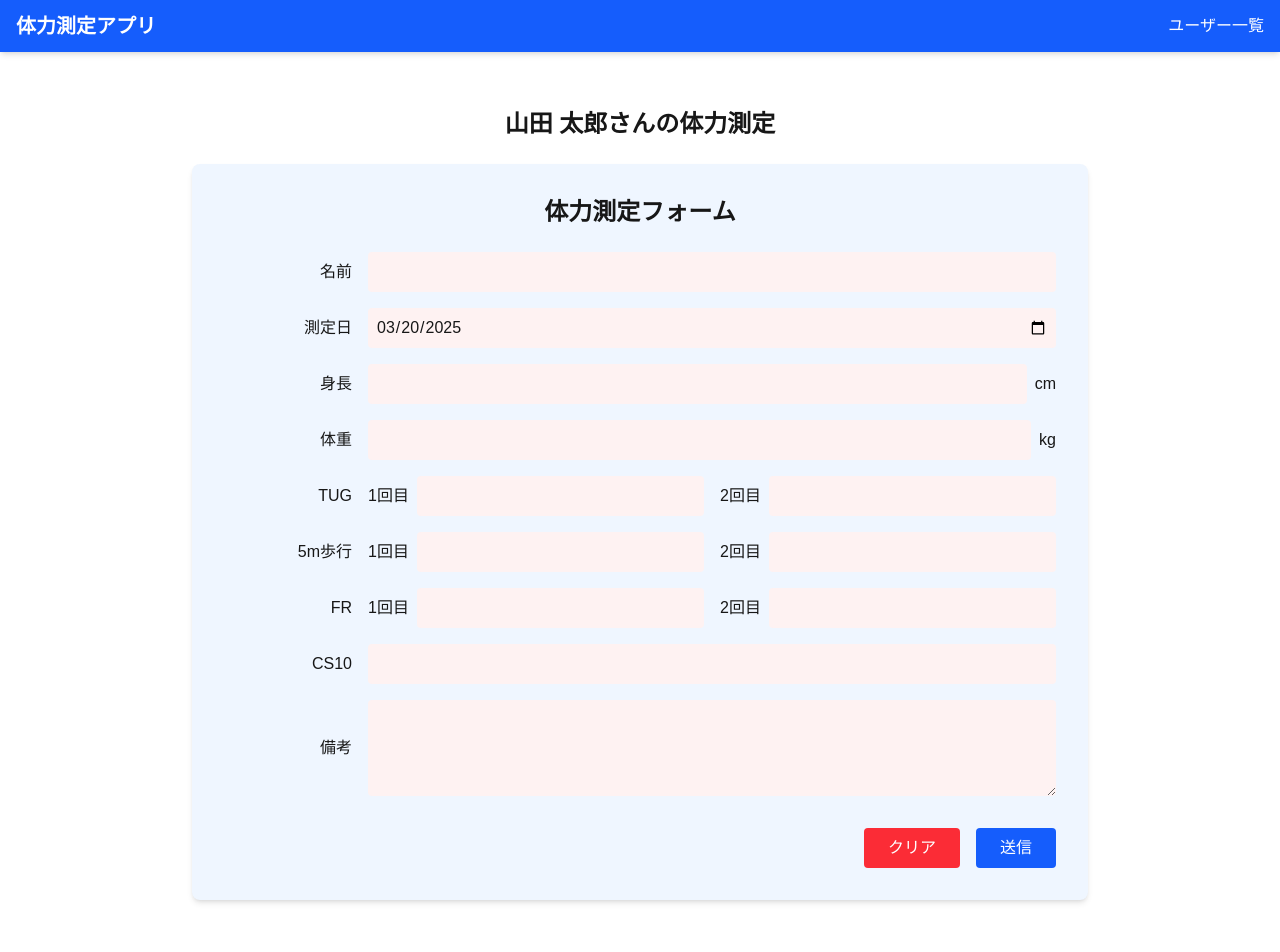
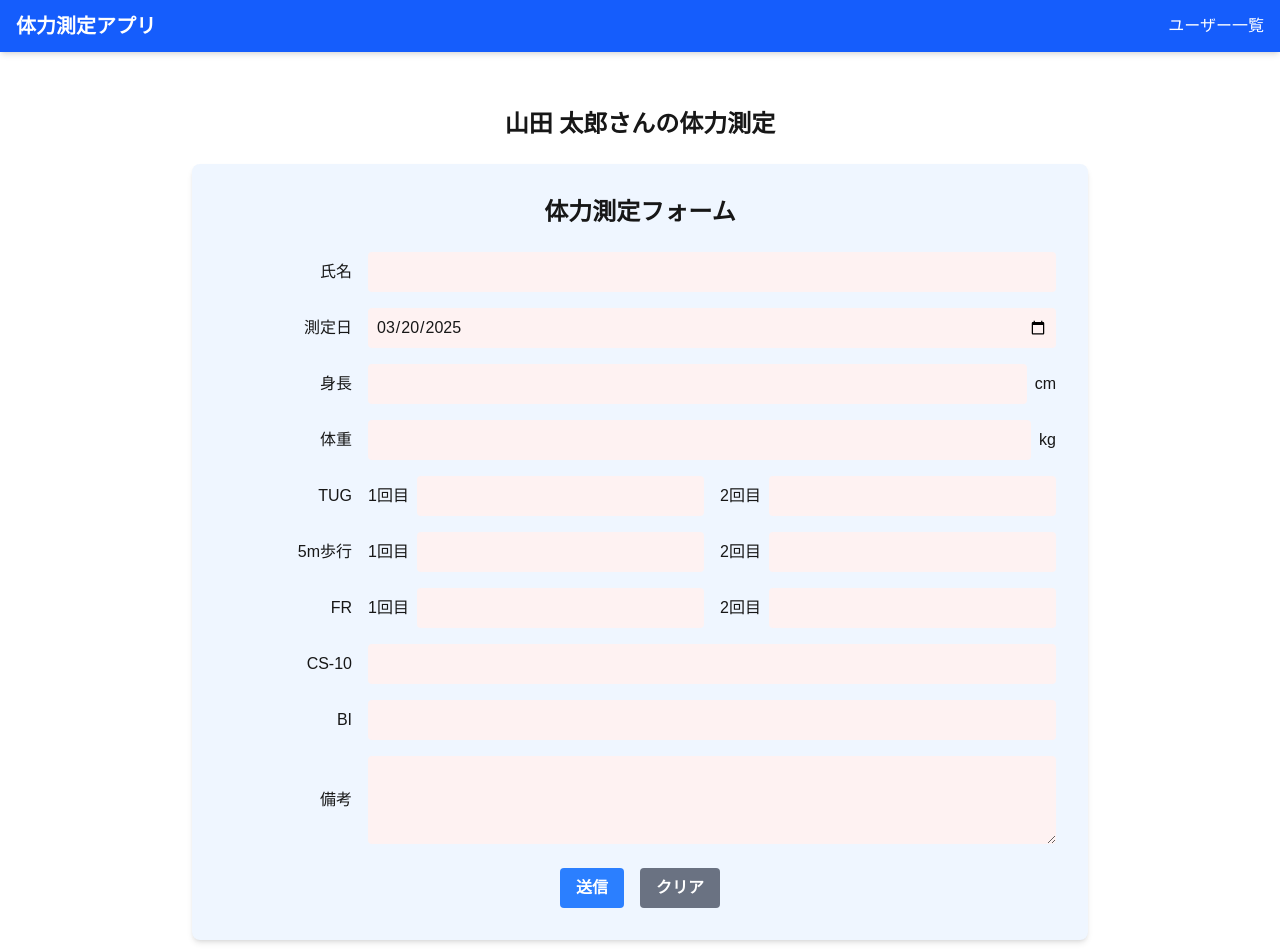
Before and after one commit to hiderin3658/PhysicalFitness, a Next.js app: page /measurement/1 in a window 1280 px wide. Shown: the top 952 px of the page. Built offline with nearby package versions, Linux system fonts and the light colour scheme.

Commit message:
型安全性を向上させ、ESLintエラーを修正

```diff
--- a/app/components/MeasurementForm.tsx
+++ b/app/components/MeasurementForm.tsx
@@ -1,14 +1,15 @@
 'use client';
 
 import { useState, FormEvent } from 'react';
+import { MeasurementFormData } from '../lib/types';
 
 interface MeasurementFormProps {
-  onSubmit: (data: any) => void;
-  initialData?: any;
+  onSubmit: (data: MeasurementFormData) => void;
+  initialData?: Partial<MeasurementFormData>;
 }
 
 export default function MeasurementForm({ onSubmit, initialData = {} }: MeasurementFormProps) {
-  const [formData, setFormData] = useState({
+  const [formData, setFormData] = useState<MeasurementFormData>({
     name: initialData.name || '',
     measurementDate: initialData.measurementDate || new Date().toISOString().split('T')[0],
     height: initialData.height || '',
@@ -26,6 +27,7 @@ export default function MeasurementForm({ onSubmit, initialData = {} }: Measurem
       second: initialData.fr?.second || '',
     },
     cs10: initialData.cs10 || '',
+    bi: initialData.bi || '',
     notes: initialData.notes || '',
   });
 
@@ -34,18 +36,18 @@ export default function MeasurementForm({ onSubmit, initialData = {} }: Measurem
 
     if (name.includes('.')) {
       const [parent, child] = name.split('.');
-      setFormData({
-        ...formData,
+      setFormData(prev => ({
+        ...prev,
         [parent]: {
-          ...formData[parent as keyof typeof formData],
+          ...(prev[parent as keyof typeof prev] as Record<string, string | number>),
           [child]: value,
         },
-      });
+      }));
     } else {
-      setFormData({
-        ...formData,
+      setFormData(prev => ({
+        ...prev,
         [name]: value,
-      });
+      }));
     }
   };
 
@@ -53,27 +55,27 @@ export default function MeasurementForm({ onSubmit, initialData = {} }: Measurem
     e.preventDefault();
 
     // 最良値の計算
-    const processedData = {
+    const processedData: MeasurementFormData = {
       ...formData,
       tug: {
         ...formData.tug,
         best: Math.min(
-          parseFloat(formData.tug.first) || 0,
-          parseFloat(formData.tug.second) || 0
+          parseFloat(formData.tug.first as string) || 0,
+          parseFloat(formData.tug.second as string) || 0
         ),
       },
       walkingSpeed: {
         ...formData.walkingSpeed,
         best: Math.max(
-          parseFloat(formData.walkingSpeed.first) || 0,
-          parseFloat(formData.walkingSpeed.second) || 0
+          parseFloat(formData.walkingSpeed.first as string) || 0,
+          parseFloat(formData.walkingSpeed.second as string) || 0
         ),
       },
       fr: {
         ...formData.fr,
         best: Math.max(
-          parseFloat(formData.fr.first) || 0,
-          parseFloat(formData.fr.second) || 0
+          parseFloat(formData.fr.first as string) || 0,
+          parseFloat(formData.fr.second as string) || 0
         ),
       },
     };
@@ -100,6 +102,7 @@ export default function MeasurementForm({ onSubmit, initialData = {} }: Measurem
         second: '',
       },
       cs10: '',
+      bi: '',
       notes: '',
     });
   };
@@ -110,9 +113,9 @@ export default function MeasurementForm({ onSubmit, initialData = {} }: Measurem
         <h1 className="text-2xl font-bold mb-6 text-center">体力測定フォーム</h1>
         <form onSubmit={handleSubmit}>
           <div className="grid grid-cols-1 gap-4">
-            {/* 名前 */}
+            {/* 氏名 */}
             <div className="flex items-center">
-              <label className="w-32 text-right mr-4">名前</label>
+              <label className="w-32 text-right mr-4">氏名</label>
               <input
                 type="text"
                 name="name"
@@ -236,7 +239,7 @@ export default function MeasurementForm({ onSubmit, initialData = {} }: Measurem
                     value={formData.fr.first}
                     onChange={handleChange}
                     className="flex-1 p-2 rounded bg-red-50"
-                    step="0.1"
+                    step="0.01"
                   />
                 </div>
                 <div className="flex-1 flex items-center">
@@ -247,22 +250,37 @@ export default function MeasurementForm({ onSubmit, initialData = {} }: Measurem
                     value={formData.fr.second}
                     onChange={handleChange}
                     className="flex-1 p-2 rounded bg-red-50"
-                    step="0.1"
+                    step="0.01"
                   />
                 </div>
               </div>
             </div>
 
-            {/* CS10 */}
+            {/* CS-10 */}
             <div className="flex items-center">
-              <label className="w-32 text-right mr-4">CS10</label>
+              <label className="w-32 text-right mr-4">CS-10</label>
               <input
                 type="number"
                 name="cs10"
                 value={formData.cs10}
                 onChange={handleChange}
                 className="flex-1 p-2 rounded bg-red-50"
-                step="1"
+                step="0.1"
+                required
+              />
+            </div>
+
+            {/* BI */}
+            <div className="flex items-center">
+              <label className="w-32 text-right mr-4">BI</label>
+              <input
+                type="number"
+                name="bi"
+                value={formData.bi}
+                onChange={handleChange}
+                className="flex-1 p-2 rounded bg-red-50"
+                step="0.1"
+                required
               />
             </div>
 
@@ -273,26 +291,26 @@ export default function MeasurementForm({ onSubmit, initialData = {} }: Measurem
                 name="notes"
                 value={formData.notes}
                 onChange={handleChange}
-                className="flex-1 p-2 rounded bg-red-50 h-24"
+                className="flex-1 p-2 rounded bg-red-50"
+                rows={3}
               />
             </div>
+          </div>
 
-            {/* ボタン */}
-            <div className="flex justify-end space-x-4 mt-4">
+          <div className="mt-6 flex justify-center space-x-4">
+            <button
+              type="submit"
+              className="bg-blue-500 hover:bg-blue-700 text-white font-bold py-2 px-4 rounded"
+            >
+              送信
+            </button>
             <button
               type="button"
               onClick={handleClear}
-                className="px-6 py-2 bg-red-500 text-white rounded hover:bg-red-600"
+              className="bg-gray-500 hover:bg-gray-700 text-white font-bold py-2 px-4 rounded"
             >
               クリア
             </button>
-              <button
-                type="submit"
-                className="px-6 py-2 bg-blue-600 text-white rounded hover:bg-blue-700"
-              >
-                送信
-              </button>
-            </div>
           </div>
         </form>
       </div>
--- /dev/null
+++ b/app/lib/types.ts
@@ -0,0 +1,63 @@
+'use client';
+
+interface User {
+  id: string;
+  lastName: string;
+  firstName: string;
+  gender: string;
+  birthDate: string;
+  medicalHistory: string[];
+}
+
+interface MeasurementFormData {
+  name: string;
+  measurementDate: string;
+  height: number | string;
+  weight: number | string;
+  tug: {
+    first: number | string;
+    second: number | string;
+    best?: number;
+  };
+  walkingSpeed: {
+    first: number | string;
+    second: number | string;
+    best?: number;
+  };
+  fr: {
+    first: number | string;
+    second: number | string;
+    best?: number;
+  };
+  cs10: number | string;
+  bi?: number | string;
+  notes: string;
+}
+
+interface Measurement {
+  id: string;
+  userId: string;
+  measurementDate: string;
+  height: number;
+  weight: number;
+  tug: {
+    first: number;
+    second: number;
+    best: number;
+  };
+  walkingSpeed: {
+    first: number;
+    second: number;
+    best: number;
+  };
+  fr: {
+    first: number;
+    second: number;
+    best: number;
+  };
+  cs10: number;
+  bi: number;
+  notes: string;
+}
+
+export type { User, MeasurementFormData, Measurement };
--- a/app/measurement/[id]/page.tsx
+++ b/app/measurement/[id]/page.tsx
@@ -4,6 +4,7 @@ import { useState, useEffect, use } from 'react';
 import { useRouter } from 'next/navigation';
 import MeasurementForm from '../../components/MeasurementForm';
 import { getUserById, createMeasurement } from '../../lib/db';
+import { User, MeasurementFormData } from '../../../app/lib/types';
 
 interface PageProps {
   params: Promise<{
@@ -14,21 +15,21 @@ interface PageProps {
 export default function MeasurementPage({ params }: PageProps) {
   const { id } = use(params);
   const router = useRouter();
-  const [user, setUser] = useState<any>(null);
-  const [loading, setLoading] = useState(true);
+  const [user, setUser] = useState<User | null>(null);
+  const [loading, setLoading] = useState<boolean>(true);
   const [error, setError] = useState<string | null>(null);
 
   // ユーザー情報の取得
   useEffect(() => {
     const fetchUser = async () => {
       try {
-        const userData = await getUserById(id);
+        const userData: User | null = await getUserById(id);
         if (!userData) {
           setError('ユーザーが見つかりません');
         } else {
           setUser(userData);
         }
-      } catch (err) {
+      } catch (err: unknown) {
         setError('ユーザー情報の取得に失敗しました');
         console.error(err);
       } finally {
@@ -40,19 +41,44 @@ export default function MeasurementPage({ params }: PageProps) {
   }, [id]);
 
   // 測定データの送信
-  const handleSubmit = async (data: any) => {
+  const handleSubmit = async (data: MeasurementFormData) => {
+    if (!user) {
+      setError('ユーザー情報がありません');
+      return;
+    }
+
     try {
-      // ユーザーIDを追加
+      // 文字列を数値に変換
       const measurementData = {
-        ...data,
         userId: id,
+        measurementDate: data.measurementDate,
+        height: Number(data.height),
+        weight: Number(data.weight),
+        tug: {
+          first: Number(data.tug.first),
+          second: Number(data.tug.second),
+          best: Number(data.tug.best || Math.min(Number(data.tug.first), Number(data.tug.second))),
+        },
+        walkingSpeed: {
+          first: Number(data.walkingSpeed.first),
+          second: Number(data.walkingSpeed.second),
+          best: Number(data.walkingSpeed.best || Math.max(Number(data.walkingSpeed.first), Number(data.walkingSpeed.second))),
+        },
+        fr: {
+          first: Number(data.fr.first),
+          second: Number(data.fr.second),
+          best: Number(data.fr.best || Math.max(Number(data.fr.first), Number(data.fr.second))),
+        },
+        cs10: Number(data.cs10),
+        bi: Number(data.bi || 0), // biがない場合は0をデフォルト値として使用
+        notes: data.notes,
       };
 
       await createMeasurement(measurementData);
 
       // 測定結果ページへリダイレクト
       router.push(`/result/${id}`);
-    } catch (err) {
+    } catch (err: unknown) {
       setError('測定データの保存に失敗しました');
       console.error(err);
     }
@@ -62,11 +88,11 @@ export default function MeasurementPage({ params }: PageProps) {
     return <div className="container mx-auto py-8">読み込み中...</div>;
   }
 
-  if (error) {
+  if (error || !user) {
     return (
       <div className="container mx-auto py-8">
         <div className="bg-red-100 border border-red-400 text-red-700 px-4 py-3 rounded">
-          {error}
+          {error || 'ユーザー情報が見つかりません'}
         </div>
       </div>
     );
--- a/app/measurement/new/page.tsx
+++ b/app/measurement/new/page.tsx
@@ -4,13 +4,14 @@ import { useState, useEffect } from 'react';
 import { useRouter, useSearchParams } from 'next/navigation';
 import MeasurementForm from '../../components/MeasurementForm';
 import { getUsers, getUserById, createMeasurement } from '../../lib/db';
+import { User, MeasurementFormData } from '../../lib/types';
 
 export default function NewMeasurementPage() {
   const router = useRouter();
   const searchParams = useSearchParams();
   const userId = searchParams.get('userId');
 
-  const [selectedUser, setSelectedUser] = useState<any>(null);
+  const [selectedUser, setSelectedUser] = useState<User | null>(null);
   const [loading, setLoading] = useState(true);
   const [error, setError] = useState<string | null>(null);
 
@@ -36,17 +37,37 @@ export default function NewMeasurementPage() {
   }, [userId]);
 
   // 測定データの送信
-  const handleSubmit = async (data: any) => {
+  const handleSubmit = async (data: MeasurementFormData) => {
     if (!selectedUser) {
       setError('ユーザーが見つかりません');
       return;
     }
 
     try {
-      // ユーザーIDを追加
+      // 文字列を数値に変換
       const measurementData = {
-        ...data,
         userId: selectedUser.id,
+        measurementDate: data.measurementDate,
+        height: Number(data.height),
+        weight: Number(data.weight),
+        tug: {
+          first: Number(data.tug.first),
+          second: Number(data.tug.second),
+          best: Number(data.tug.best || Math.min(Number(data.tug.first), Number(data.tug.second))),
+        },
+        walkingSpeed: {
+          first: Number(data.walkingSpeed.first),
+          second: Number(data.walkingSpeed.second),
+          best: Number(data.walkingSpeed.best || Math.max(Number(data.walkingSpeed.first), Number(data.walkingSpeed.second))),
+        },
+        fr: {
+          first: Number(data.fr.first),
+          second: Number(data.fr.second),
+          best: Number(data.fr.best || Math.max(Number(data.fr.first), Number(data.fr.second))),
+        },
+        cs10: Number(data.cs10),
+        bi: Number(data.bi || 0), // biがない場合は0をデフォルト値として使用
+        notes: data.notes,
       };
 
       await createMeasurement(measurementData);
```
Also changed, not shown: app/components/UserInfoDisplay.tsx (+12 -10 lines), app/result/[id]/page.tsx (+4 -3 lines). Lines whose indentation alone changed are shown as unchanged.
